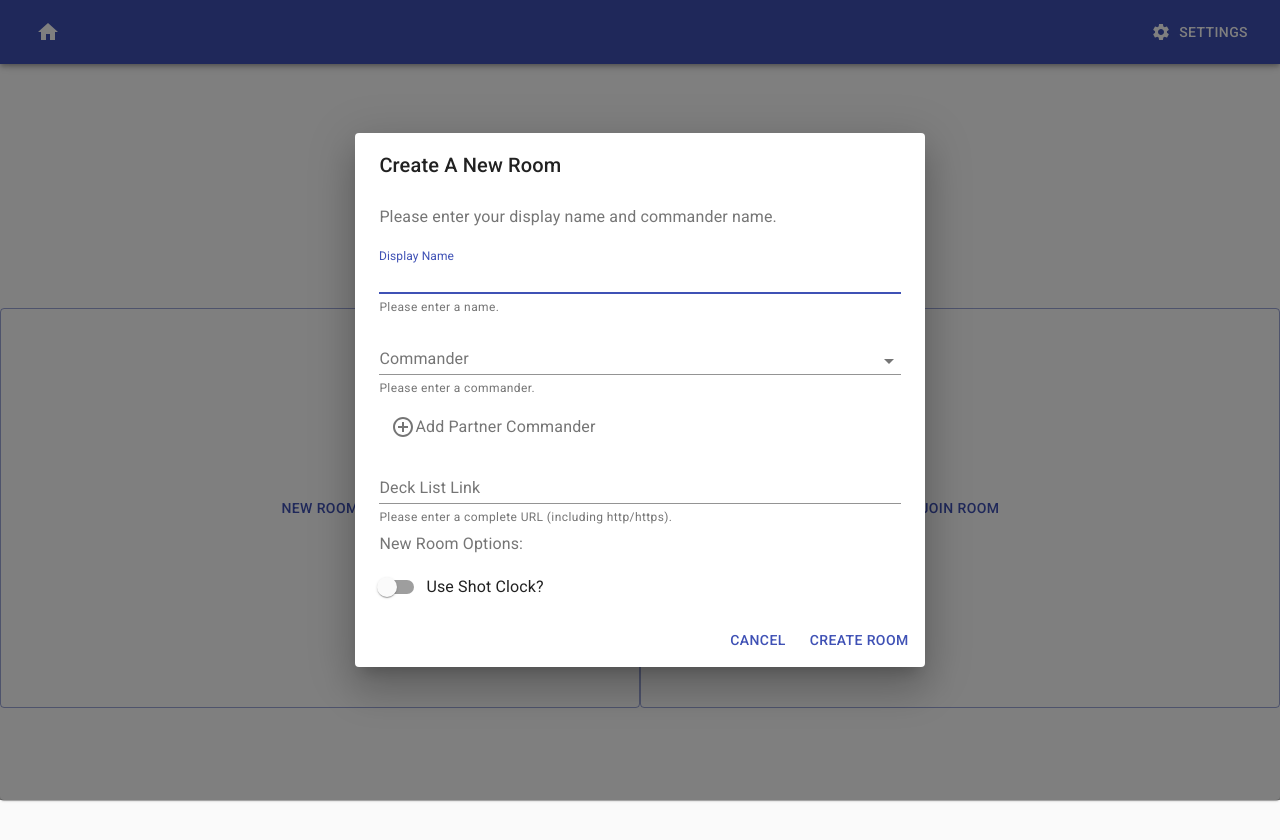
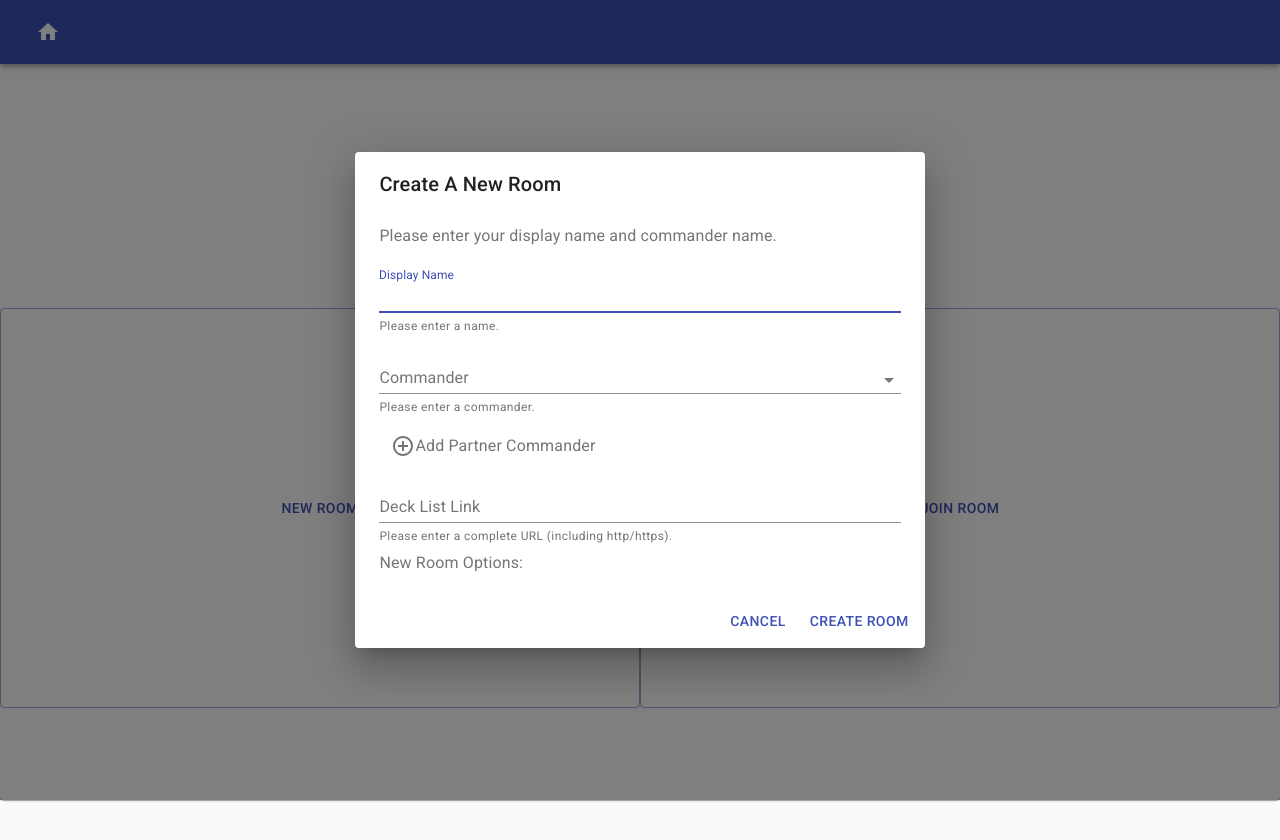
Before and after one commit to awarnes/mtg-life-party, a React (Create React App) app: page / in a window 1280 px wide. Both pictures are taken after a click on the button "NEW ROOM". Shown: the top 840 px of the page. Built offline with nearby package versions, Linux system fonts and the light colour scheme; no server answers.

Commit message:
Hide shot clock until bugs worked out.

```diff
--- a/src/components/NavBar.tsx
+++ b/src/components/NavBar.tsx
@@ -83,10 +83,14 @@ function NavBar(props: INavBarProps): JSX.Element {
       <div>
         <FormControl component="fieldset">
           <FormGroup>
+            {false && (
               <FormControlLabel
-              control={<Switch checked={useShotClock} onChange={toggleUseShotClock} name="shotClock" color="primary" />}
+                control={
+                  <Switch checked={useShotClock} onChange={toggleUseShotClock} name="shotClock" color="primary" />
+                }
                 label="Shot Clock"
               />
+            )}
             {currentRoom ? (
               <Button
                 onClick={handleCopy}
@@ -129,9 +133,11 @@ function NavBar(props: INavBarProps): JSX.Element {
             <HomeIcon />
           </IconButton>
           {currentRoom && useShotClock ? <ShotClock timerState={timerState} endPlayerTurn={endPlayerTurn} /> : null}
+          {currentRoom ? (
             <Button color="inherit" onClick={toggleRoomSettings} startIcon={<SettingsIcon />}>
               Settings
             </Button>
+          ) : null}
         </Toolbar>
       </AppBar>
 
--- a/src/components/ShotClock.tsx
+++ b/src/components/ShotClock.tsx
@@ -12,7 +12,6 @@ function ShotClock(props: IShotClockProps): JSX.Element {
   const { classes, timerState, endPlayerTurn } = props;
   const [seconds, setSeconds] = useState(0);
   const [isActive, setIsActive] = useState(timerState.history.length > 0);
-  const lastStartMoment = moment.utc(timerState.lastStart);
 
   if (timerState.history.length > 0 && !isActive) {
     setIsActive(true);
@@ -42,6 +41,7 @@ function ShotClock(props: IShotClockProps): JSX.Element {
     if (isActive) {
       interval = setInterval(() => {
         const currentTime = moment.utc().tz(moment.tz.guess()).utc();
+        const lastStartMoment = moment.utc(timerState.lastStart);
         const timeDifference = currentTime.diff(lastStartMoment, 'seconds');
         setSeconds(timeDifference);
       }, 1000);
--- a/src/containers/Home.tsx
+++ b/src/containers/Home.tsx
@@ -321,6 +321,7 @@ class Home extends Component<IHomeProps, IHomeState> {
             <DialogContentText>Please enter your display name and commander name.</DialogContentText>
             {this.createPlayer(true)}
             <DialogContentText>New Room Options:</DialogContentText>
+            {false && (
               <FormControl component="fieldset">
                 <FormControlLabel
                   control={
@@ -334,6 +335,7 @@ class Home extends Component<IHomeProps, IHomeState> {
                   label="Use Shot Clock?"
                 />
               </FormControl>
+            )}
           </DialogContent>
           <DialogActions>
             <Button
```
Lines whose indentation alone changed are shown as unchanged.
